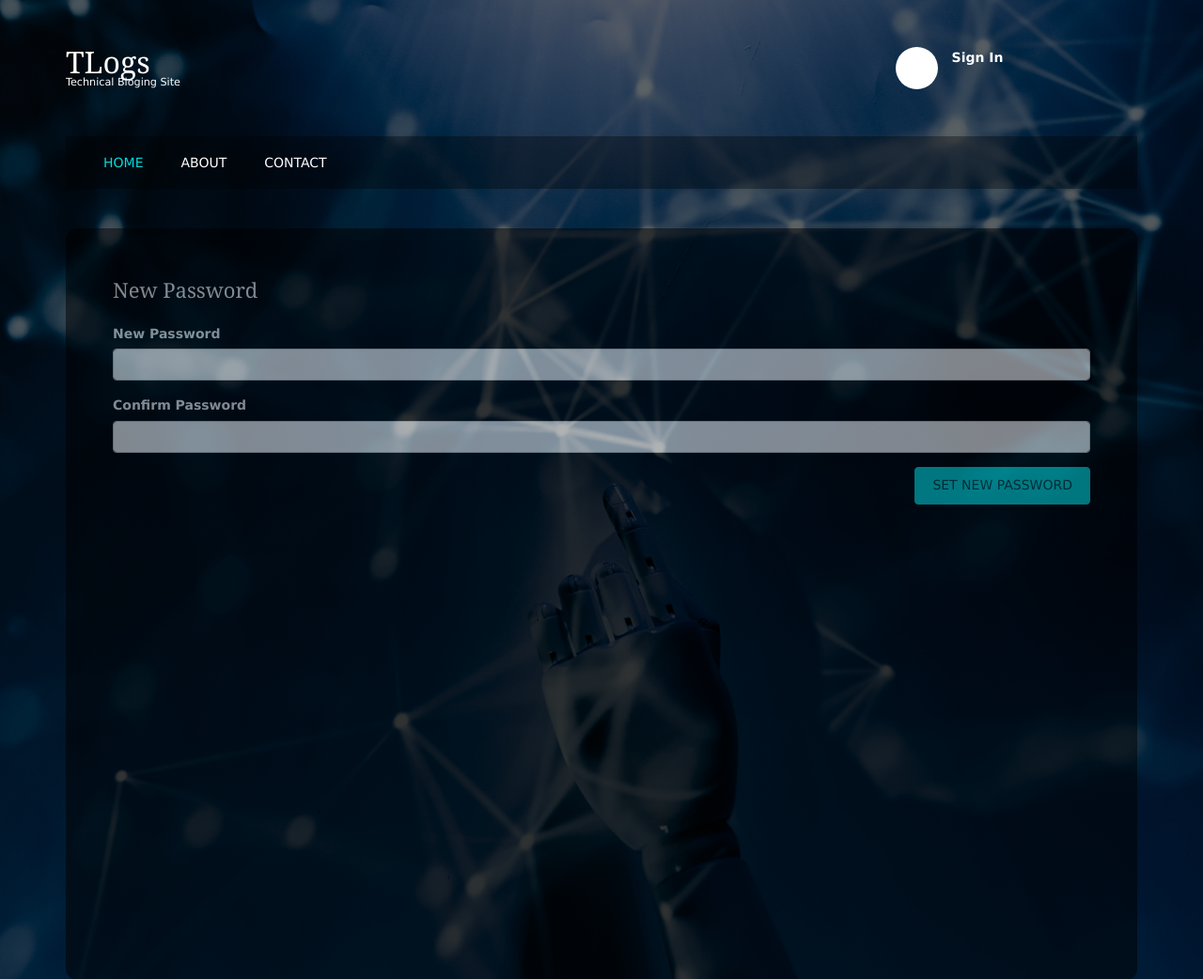
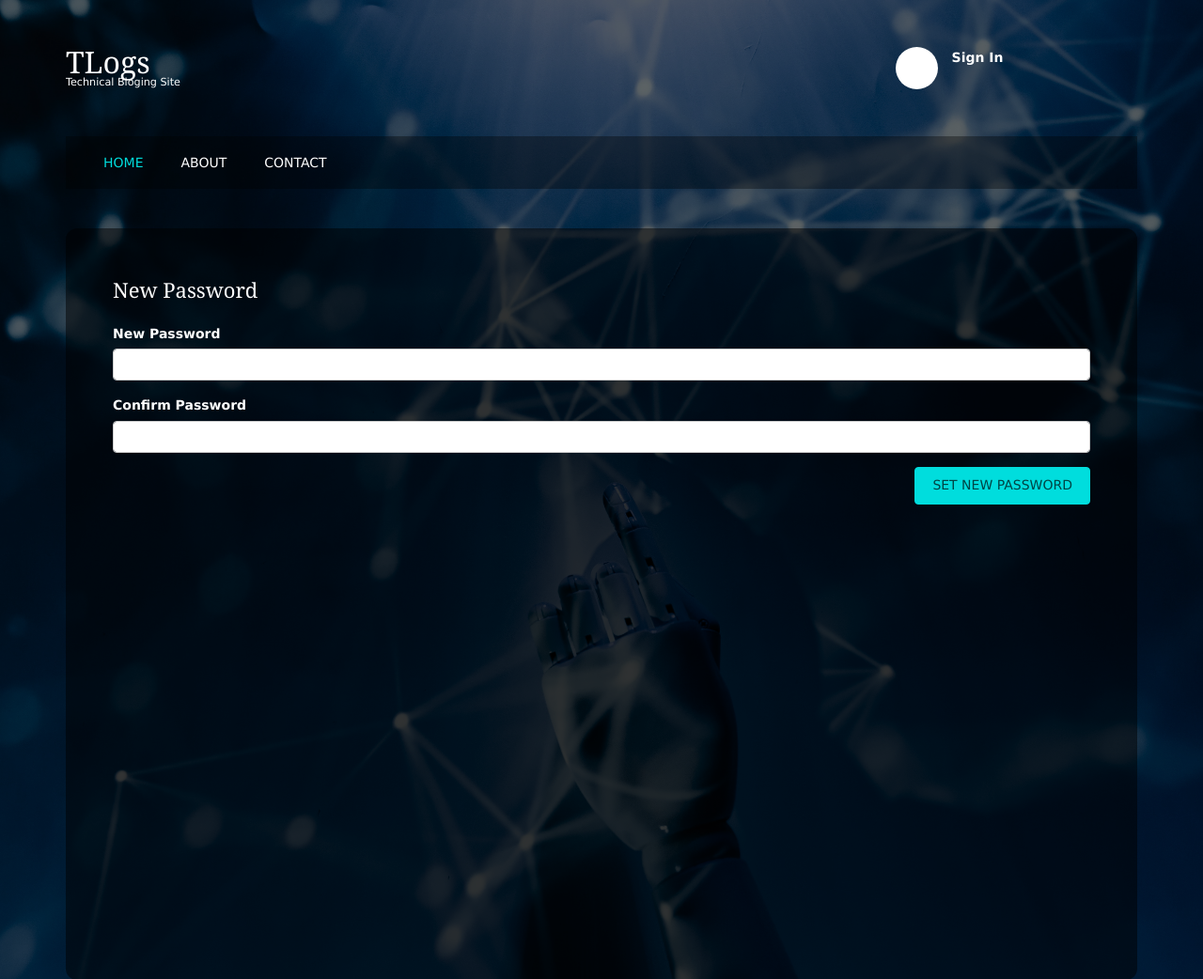
Before and after one commit to harshpbhardwaj/TLogs, a Django app: template templates/new-password.html in a window 1280 px wide. Shown: the top 1042 px of the page at 94% size. Run offline with Django 3.2, Linux system fonts and the light colour scheme; the template is opened without the code that fills it, so the values that code supplies are empty; parts of the project's set-up code (start-up, migrations or seed data) failed here and were passed over; some libraries are stand-ins or nearby versions.

Commit message:
new password page costumization 2

```diff
--- a/templates/new-password.html
+++ b/templates/new-password.html
@@ -4,8 +4,7 @@
 <style>
     .new-password-css {
         height: 800px;
-        background: #000;
-        opacity: 0.5;
+        background-color: rgba(0, 0, 0, 0.5);
         padding: 50px;
         border-radius: 12px;
     }
```
